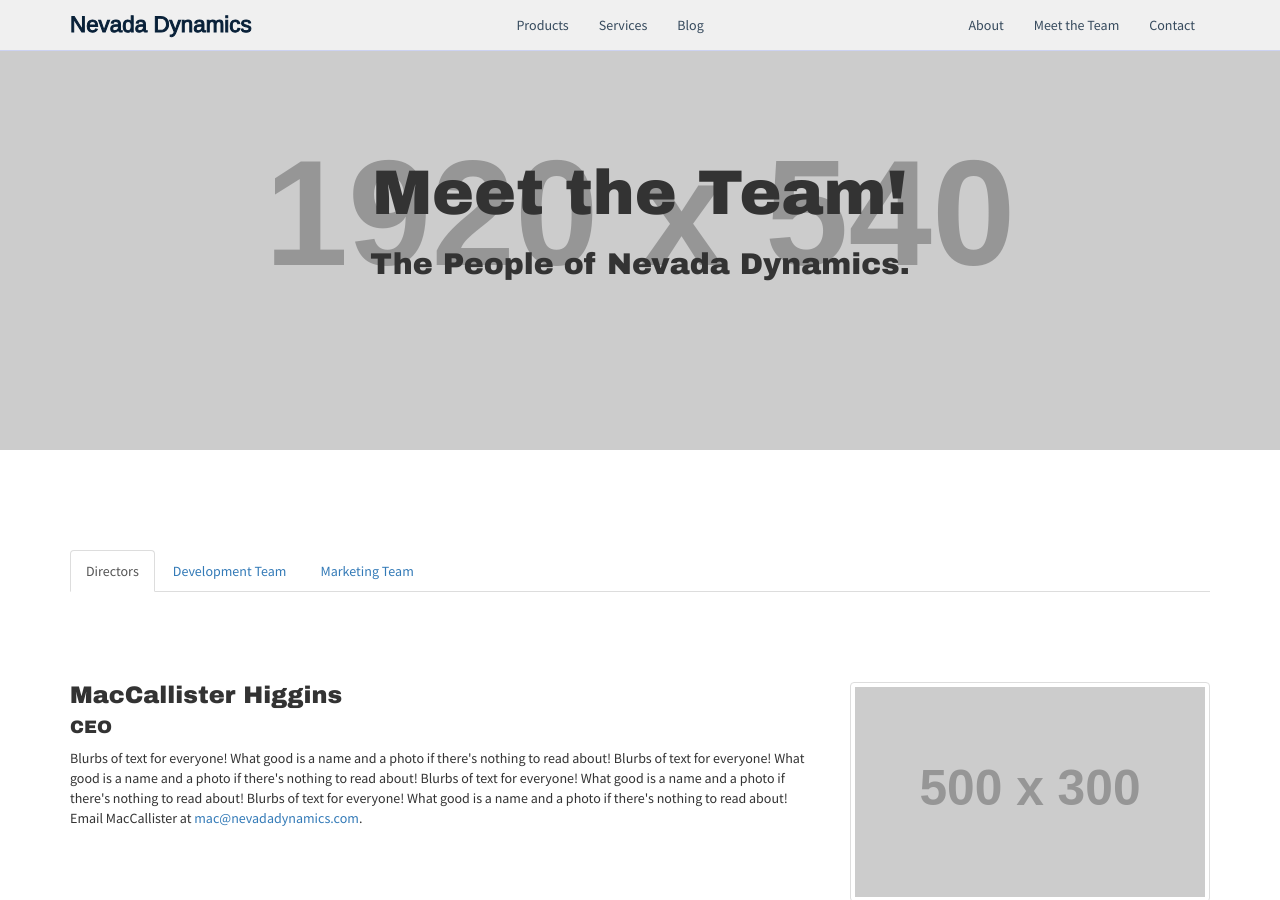
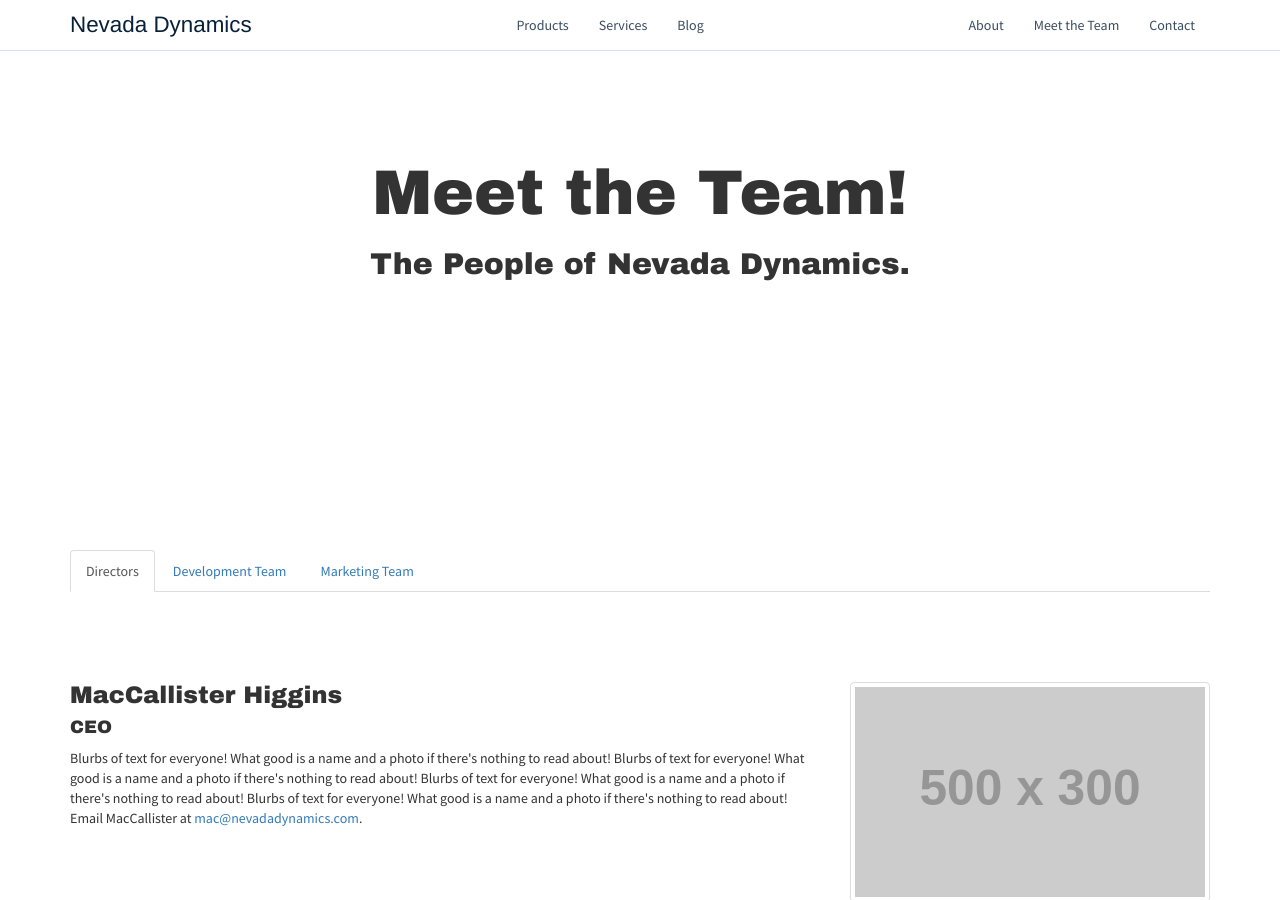
Before and after one commit to NevadaDynamics/NevadaDynamics.github.io, a Jekyll site: the page local.html, which Jekyll copies as it is, in a window 1280 px wide and 900 px high. Built offline with Jekyll 4.4.1, drawn with Linux system fonts in a browser that asks for light colours; nearby versions of some CDN libraries; Markdown is read by kramdown in place of the engine named in the settings.

Commit message:
comment out team placeholder image

```diff
--- a/css/site.css
+++ b/css/site.css
@@ -18,8 +18,7 @@ body{
   font-family: "Helvetica Neue", Helvetica, Arial, sans-serif!important;
   font-size: 14px!important;
   margin-top: 0px!important;
-      -webkit-text-stroke-width: 1px;
-    -webkit-text-stroke-color: whitebg;
+
 }
 @media only screen and (min-width: 768px) {
     .center-nav{
@@ -174,7 +173,7 @@ footer p{
     position: relative;
     width: 100%;
     height: 50%;
-    background: url(http://placehold.it/1920x540) no-repeat center center scroll;
+    /*background: url(http://placehold.it/1920x540) no-repeat center center scroll;*/
     -webkit-background-size: cover;
     -moz-background-size: cover;
     background-size: cover;
```
